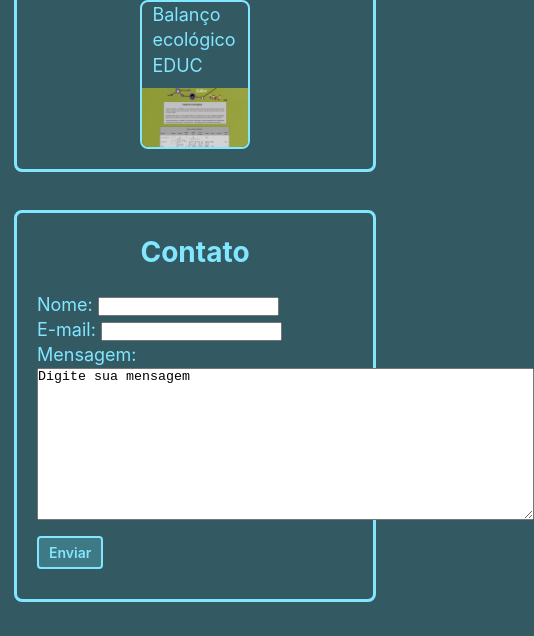
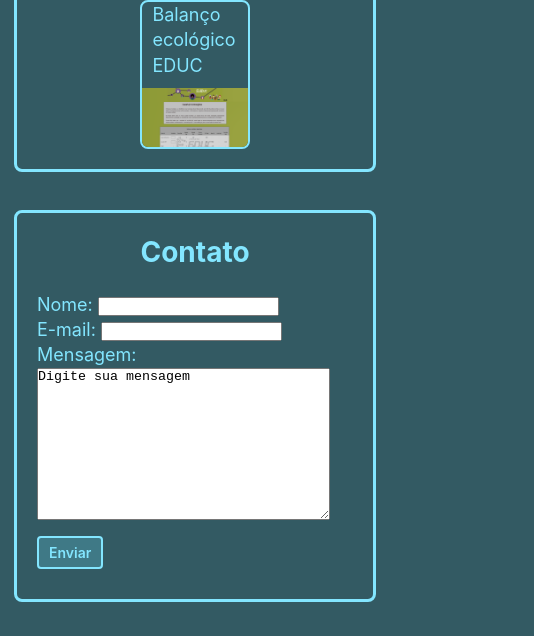
Before and after one commit to vsm-dv/trabalho-awm-valeria-sousa, a plain HTML site: page index.html in a window 390 px wide. Shown: the part 1316-1952 px from the top of the page, 534 px wide, since content can reach past the window. Drawn offline with Linux system fonts and the light colour scheme.

Commit message:
fix: texarea width fix

```diff
--- a/style.css
+++ b/style.css
@@ -204,4 +204,8 @@ section p {
 	.div-button {
 		height: 80px;
 	}
+
+	textarea {
+		max-width: 75vw;
+	}
 }
```
